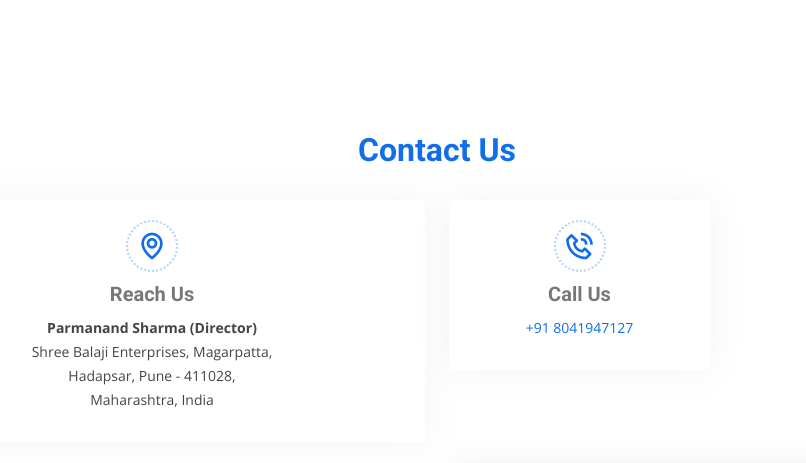
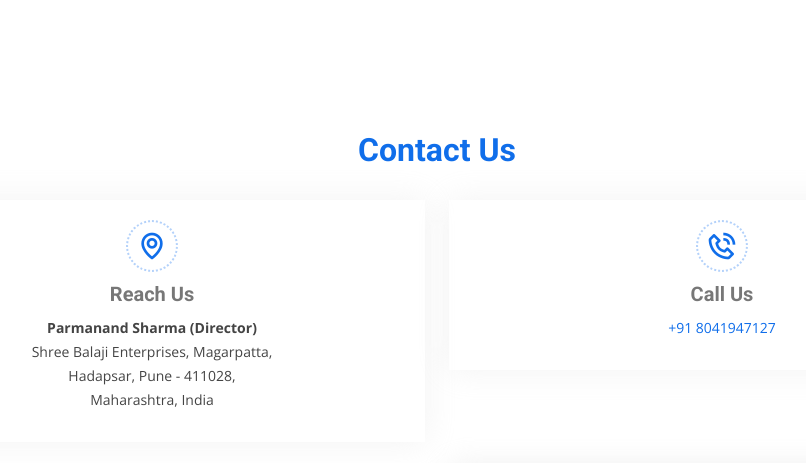
Before and after one commit to Saurabh114/ShreeBalajiEnterprises, a PHP site: page /index.php in a window 1280 px wide. Shown: the part 2866-3329 px from the top of the page, without its empty margins (203-1009 px from the left). Run offline with PHP 8.4, Linux system fonts and the light colour scheme; some libraries are stand-ins or nearby versions.

Commit message:
Added some changes

```diff
--- a/includes/footer.php
+++ b/includes/footer.php
@@ -26,7 +26,7 @@
         </div>
       </div> -->
 
-      <div class="col-lg-3 col-md-6">
+      <div class="col-lg-6 col-md-6">
         <div class="info-box  mb-4" >
           <i class="bx bx-phone-call"></i>
           <h3>Call Us</h3>
```
